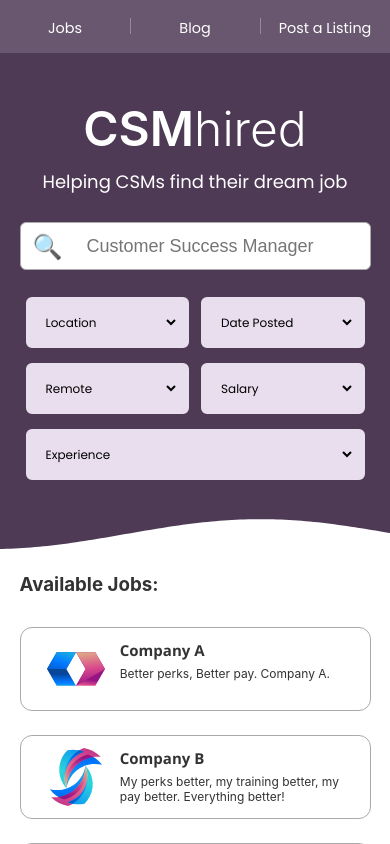
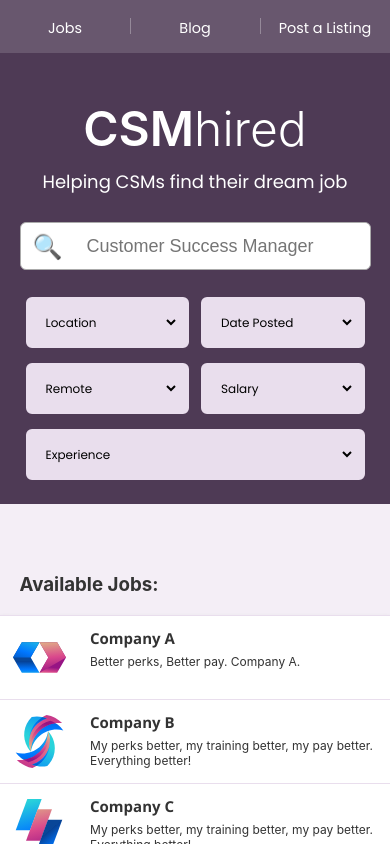
Before and after one commit to SandMoshi/Tyche, a Next.js app in the folder csmhired/: page / in a window 390 px wide. Shown: the top 844 px of the page. Built offline with nearby package versions, Linux system fonts and the light colour scheme.

Commit message:
Changed job posting visuals

```diff
--- a/csmhired/components/rowItem/rowItem.module.css
+++ /dev/null
@@ -1,50 +0,0 @@
-.rowItem{
-    width: 100%;
-    border-radius: 1rem;
-    height: 7rem;
-    border: solid 1px #aaa;
-    margin: 1rem;
-    padding: 1rem 2rem;
-    display: flex;
-}
-
-.iconContainer {
-    width: 7rem;
-    display: flex;
-    align-items: center;
-}
-
-.icon {
-    width: 100%;
-    height: 100%;
-    position: relative;
-}
-
-.title {
-    font-weight: 600;
-    font-size: 1.25rem;
-    font-family:'Segoe UI', Tahoma, Geneva, Verdana, sans-serif;
-}
-
-.description {
-    margin-top: 0.5rem
-}
-
-@media (max-width: 800px) {
-    .rowItem {
-        width: 100%;
-        font-size: 1rem;
-        padding: 1rem inherit;
-    }
-
-    .iconContainer {
-        width: 25%;
-        padding-right: 1rem;
-        max-width: 100%;
-        max-height: 100%;
-    }
-
-    .rightSide {
-        width: 75%;
-    }
-}
--- a/csmhired/components/rowItem/rowItem.tsx
+++ b/csmhired/components/rowItem/rowItem.tsx
@@ -2,7 +2,7 @@
 import Image from 'next/image';
 
 // style imports
-import styles from './rowItem.module.css';
+import styles from './rowItem.module.scss';
 
 
 type Props = {
--- a/csmhired/pages/homepage.tsx
+++ b/csmhired/pages/homepage.tsx
@@ -33,6 +33,7 @@ const Homepage: NextPage = () => {
         <div className={styles.wave}></div>
         <div className={styles.postingsContainer}>
           <h3>Available Jobs:</h3>
+          <div className={styles.jobPosts}>
             <RowItem
               title="Company A"
               description="Better perks, Better pay. Company A."
@@ -48,6 +49,7 @@ const Homepage: NextPage = () => {
               description="My perks better, my training better, my pay better. Everything better!"
               icon={icon3}
             />
+          </div>
         </div>
       </main>
 
--- a/csmhired/styles/globals.css
+++ b/csmhired/styles/globals.css
@@ -6,6 +6,7 @@ body {
     Ubuntu, Cantarell, Fira Sans, Droid Sans, Helvetica Neue, sans-serif;
   font-size: 16px;
   height: 100%;
+  background: hsl(284deg 30% 95%);
 }
 
 a {
--- a/csmhired/styles/homepage.module.css
+++ b/csmhired/styles/homepage.module.css
@@ -252,4 +252,9 @@
   .searchBarContainer {
     padding-top: 1rem;
   }
+
+  .jobPosts {
+    width: 100vw;
+    box-shadow: 0px 3px 5px #ccc;
+  }
 }
```
Lines whose indentation alone changed are shown as unchanged.
